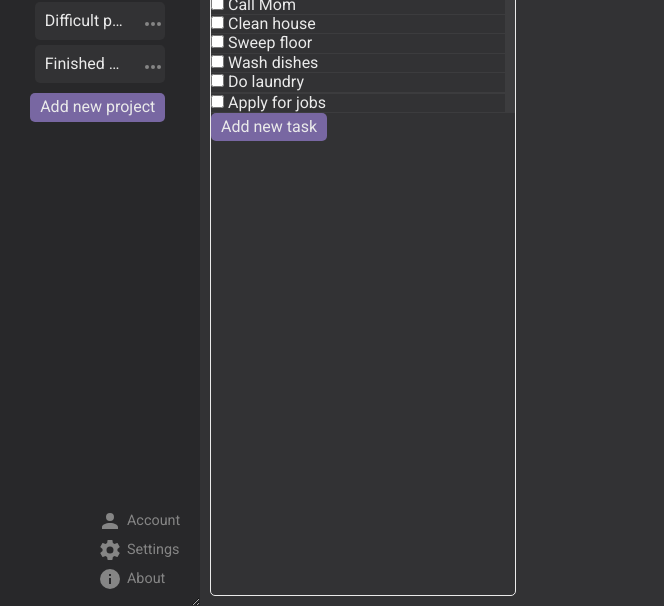
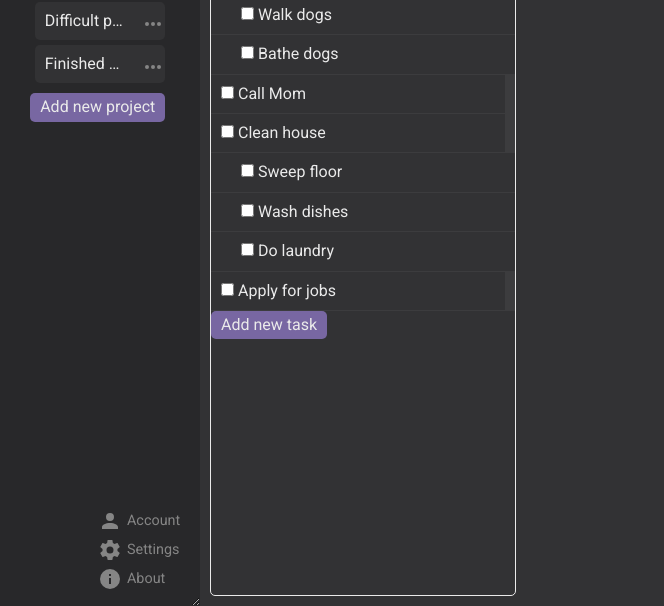
Before and after one commit to ginahend94/diddit, a website built with webpack: page src/mockup-clean.html in a window 1280 px wide. Shown: the part 194-800 px from the top of the page, without its empty margins (0-664 px from the left). Built offline with nearby package versions, Linux system fonts and the light colour scheme.

Commit message:
indent subtasks

```diff
--- a/src/TO DO.txt
+++ b/src/TO DO.txt
@@ -14,6 +14,7 @@ make side of sidebar draggable
 show full project title on hover if text is overflowing
 make project options appear on hover
 prevent flash of unstyled page
+style done tasks
 
 
 DONE
--- a/src/mockup-clean.html
+++ b/src/mockup-clean.html
@@ -91,20 +91,18 @@
                     <li class="task" id="1-1">
                         <input type="checkbox">
                         Care for dogs
-                        <ul class="subtasks">
-                            <li id="1-1-1">
+                    <li class="subtask" id="1-1-1">
                         <input type="checkbox">
                         Feed dogs
                     </li>
-                            <li id="1-1-2">
+                    <li class="subtask" id="1-1-2">
                         <input type="checkbox">
                         Walk dogs
                     </li>
-                            <li id="1-1-3">
+                    <li class="subtask" id="1-1-3">
                         <input type="checkbox">
                         Bathe dogs
                     </li>
-                        </ul>
                     </li>
                     <li class="task" id="1-3">
 
@@ -115,20 +113,18 @@
 
                         <input type="checkbox">
                         Clean house
-                        <ul class="subtasks">
-                            <li id="1-2-1">
+                    <li class="subtask" id="1-2-1">
                         <input type="checkbox">
                         Sweep floor
                     </li>
-                            <li id="1-2-2">
+                    <li class="subtask" id="1-2-2">
                         <input type="checkbox">
                         Wash dishes
                     </li>
-                            <li id="1-2-3">
+                    <li class="subtask" id="1-2-3">
                         <input type="checkbox">
                         Do laundry
                     </li>
-                        </ul>
                     </li>
                     <li class="task" id="1-4">
                         <input type="checkbox">
--- a/src/style-clean.css
+++ b/src/style-clean.css
@@ -229,15 +229,10 @@ h2 {
 }
 
 .to-do-list li {
-    /* padding: var(--padding); */
+    padding: var(--padding);
     border-bottom: solid 1px rgb(var(--tertiary-color));
-    padding: 0;
 }
 
-.task {
-    padding: var(--padding);
+li.subtask {
+    padding-left: 30px;
 }
-
-.subtasks li:first-child {
-    border-top: solid 1px rgb(var(--tertiary-color));
-}
```
Lines whose indentation alone changed are shown as unchanged.
